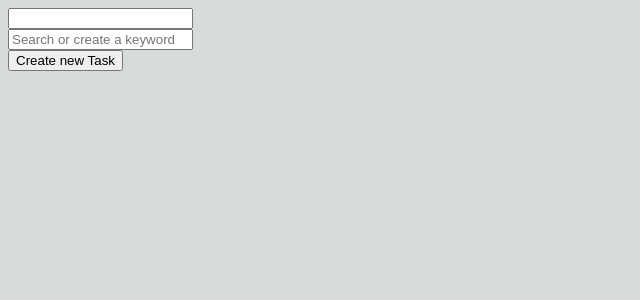
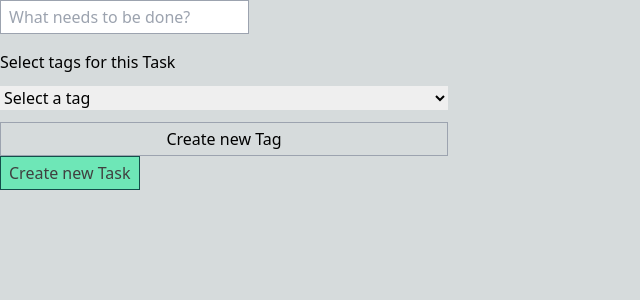
Before and after one commit to GonziTaji/TO-ADHDO, a Next.js app: page / in a window 1280 px wide. Shown: the top 300 px of the page, without its empty margins (0-640 px from the left). Built offline with nearby package versions, Linux system fonts and the light colour scheme.

Commit message:
wip: tag selector and styles

```diff
--- a/package.json
+++ b/package.json
@@ -24,7 +24,7 @@
     "postcss": "8.4.23",
     "react": "18.2.0",
     "react-dom": "18.2.0",
-    "tailwindcss": "3.3.1",
+    "tailwindcss": "^3.3.1",
     "typescript": "5.0.4",
     "uuid": "^9.0.0"
   },
--- a/src/components/TagSelect.tsx
+++ b/src/components/TagSelect.tsx
@@ -14,111 +14,97 @@ interface TagSelectProps {
 
 export default function TagSelect({ onSelection }: TagSelectProps) {
     const [knownTags, setKnownTags] = useState<string[]>(__tags);
-    const [searchTerm, setSearchTerm] = useState('');
-    const [hoveredOptionId, setHoveredOptionId] = useState('');
-    const [showResults, setShowResults] = useState(false);
-    const [isMouseDownParent, setIsMouseDownParent] = useState(false);
+    const [newTag, setNewTag] = useState('');
 
-    const tagOptions = knownTags
-        .filter((tag) =>
-            searchTerm ? RegExp(searchTerm, 'i').test(tag) : true
-        )
-        .map((tag) => ({
-            label: tag,
-            id: tag,
-            hovered: false,
-        }));
+    const [createMode, setCreateMode] = useState(false);
 
-    async function createTag(newTag: string) {
+    async function createTag() {
         if (!newTag) {
-            alert('tag cannot be empty');
             return;
         }
 
+        if (!knownTags.includes(newTag)) {
             setKnownTags([...knownTags, newTag]);
-        onSelection(newTag);
-        setSearchTerm('');
-        setShowResults(false);
+        } else {
+            alert(`Tag "${newTag}" already exist!`);
         }
 
-    const showCreateButton = searchTerm.trim() && !tagOptions.length;
-
-    function handleOnKeyDown(ev: KeyboardEvent) {
-        if (ev.code === 'Enter') {
-            if (showCreateButton) {
-                createTag(searchTerm);
-            } else {
-                if (hoveredOptionId) {
-                    selectTag(hoveredOptionId);
-                }
-            }
-        }
+        onSelection(newTag);
+        setNewTag('');
+        setCreateMode(false);
     }
 
-    function selectTag(tagId: string) {
-        setSearchTerm('');
-        setShowResults(false);
-        onSelection(tagId);
+    function toggleCreateMode() {
+        setCreateMode(!createMode);
     }
 
     return (
-        <div
-            onFocus={() => setShowResults(true)}
-            // Mouse down/up to check if an option was clicked (click down inside element) or the click was outside
-            // this element. If that's not handled, the click on the options is not registered, since those are
-            // hidden on this element's blur
-            onMouseDown={() => setIsMouseDownParent(true)}
-            onBlur={() => !isMouseDownParent && setShowResults(false)}
-            onMouseUp={() => setIsMouseDownParent(false)}
-            onKeyDown={handleOnKeyDown}
-        >
+        <div className="">
+            {createMode ? (
+                <>
+                    <div className="flex flex-col">
+                        <label htmlFor="tag-name">Create a new Task</label>
                         <input
+                            id="tag-name"
                             className="border border-gray-400 px-2 py-1"
                             type="text"
-                value={searchTerm}
+                            value={newTag}
                             onInput={(ev) => {
-                    setSearchTerm(ev.currentTarget.value);
+                                setNewTag(ev.currentTarget.value);
                             }}
-                placeholder="Search or create a keyword"
+                            onKeyDown={(ev) =>
+                                ev.code === 'Enter' && createTag()
+                            }
+                            placeholder="food/cleaning/kitchen/etc"
                         />
+                    </div>
 
-            <div
-                className="min-w-[240px] max-h-60 absolute bg-white border border-gray-400 z-10 overflow-y-scroll whitespace-nowrap"
-                style={{ display: showResults ? 'block' : 'none' }}
-            >
-                {tagOptions.map((o_result) => {
-                    const style: any = {
-                        height: '28px',
-                        padding: '5px 3px',
-                        cursor: 'pointer',
-                    };
-
-                    if (hoveredOptionId === o_result.id) {
-                        style.color = 'white';
-                        style.backgroundColor = '#607799';
-                    }
-
-                    return (
-                        <div
-                            key={o_result.id}
-                            style={style}
-                            onMouseEnter={() => setHoveredOptionId(o_result.id)}
-                            onClick={() => selectTag(o_result.id)}
-                        >
-                            {o_result.label}
-                        </div>
-                    );
-                })}
-                {showCreateButton && (
+                    <div className="flex gap-2">
                         <button
+                            className="border border-gray-400 px-2 py-1"
                             type="button"
                             style={{ height: '28px', padding: '5px 3px' }}
-                        onClick={() => createTag(searchTerm)}
+                            onClick={createTag}
+                            disabled={!newTag.trim().length}
                         >
-                        Add &quot;{searchTerm}&quot;
+                            Add new Tag
                         </button>
+
+                        <button
+                            className="border border-gray-400 px-2 py-1"
+                            type="button"
+                            onClick={toggleCreateMode}
+                        >
+                            Cancel
+                        </button>
+                    </div>
+                </>
+            ) : (
+                <div className="flex flex-col gap-3">
+                    <label htmlFor="tag-select">
+                        Select tags for this Task
+                    </label>
+                    <select
+                        id="tag-select"
+                        onChange={(ev) => onSelection(ev.currentTarget.value)}
+                    >
+                        <option value="">Select a tag</option>
+                        {knownTags.map((tag, i) => (
+                            <option key={i} value={tag}>
+                                {tag}
+                            </option>
+                        ))}
+                    </select>
+
+                    <button
+                        className="border border-gray-400 px-2 py-1"
+                        type="button"
+                        onClick={toggleCreateMode}
+                    >
+                        Create new Tag
+                    </button>
+                </div>
             )}
-            </div>
         </div>
     );
 }
--- a/src/pages/index.tsx
+++ b/src/pages/index.tsx
@@ -15,6 +15,10 @@ export default function Home() {
     const [newTaskTags, setNewTaskTags] = useState<string[]>([]);
 
     function addNewTask() {
+        if (!newTaskName) {
+            return;
+        }
+
         setTasks([
             ...tasks,
             {
@@ -54,6 +58,10 @@ export default function Home() {
     }
 
     function addTag(newTag: string) {
+        if (!newTag || newTaskTags.includes(newTag)) {
+            return;
+        }
+
         const newTags = [...newTaskTags, newTag];
 
         setNewTaskTags(newTags);
@@ -66,31 +74,42 @@ export default function Home() {
     }
 
     return (
-        <main style={{ minWidth: '1vh' }}>
+        <main className="max-w-md">
             <form>
-                {
-                    // onKeyDown={(ev) => ev.code === 'Enter' && addNewTask()}>
-                }
                 <input
+                    className="border border-gray-400 px-2 py-1"
                     type="text"
                     value={newTaskName}
                     onChange={(ev) => setNewTaskName(ev.currentTarget.value)}
+                    placeholder="What needs to be done?"
                 />
 
-                <div>
+                <div className="flex my-2">
                     {newTaskTags.map((tag, i) => (
-                        <div key={i}>
-                            <span onClick={() => removeTag(tag)}>
-                                <b>X</b>
+                        <div
+                            key={i}
+                            className="flex gap-2 px-3 py-2 border rounded-md border-blue-400 bg-blue-200"
+                        >
+                            <span>{tag}</span>
+
+                            <span
+                                className="font-bold cursor-pointer"
+                                onClick={() => removeTag(tag)}
+                            >
+                                X
                             </span>
-                            {tag}
                         </div>
                     ))}
                 </div>
 
                 <TagSelect onSelection={addTag} />
 
-                <button type="button" onClick={() => addNewTask()}>
+                <button
+                    className="border disabled:bg-emerald-300 disabled:text-neutral-700 disabled:cursor-not-allowed border-teal-900 px-2 py-1 bg-emerald-500"
+                    type="button"
+                    onClick={() => addNewTask()}
+                    disabled={!newTaskName.length}
+                >
                     Create new Task
                 </button>
             </form>
--- a/src/styles/globals.css
+++ b/src/styles/globals.css
@@ -1,6 +1,6 @@
-/* @tailwind base;
+@tailwind base;
 @tailwind components;
-@tailwind utilities; */
+@tailwind utilities;
 
 :root {
   --foreground-rgb: 0, 0, 0;
```
Also changed, not shown: src/components/TasksList.tsx (added), 1 other file (tests, documents, lock files or other folders). Lines whose indentation alone changed are shown as unchanged.
